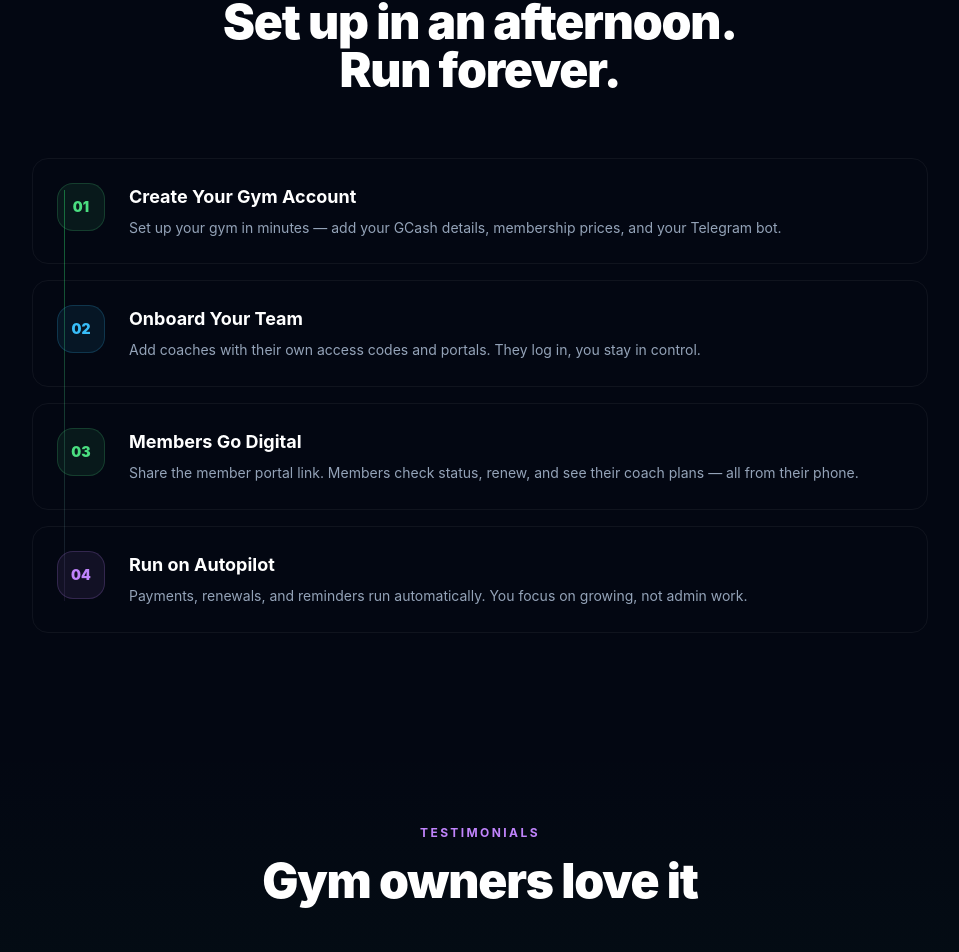
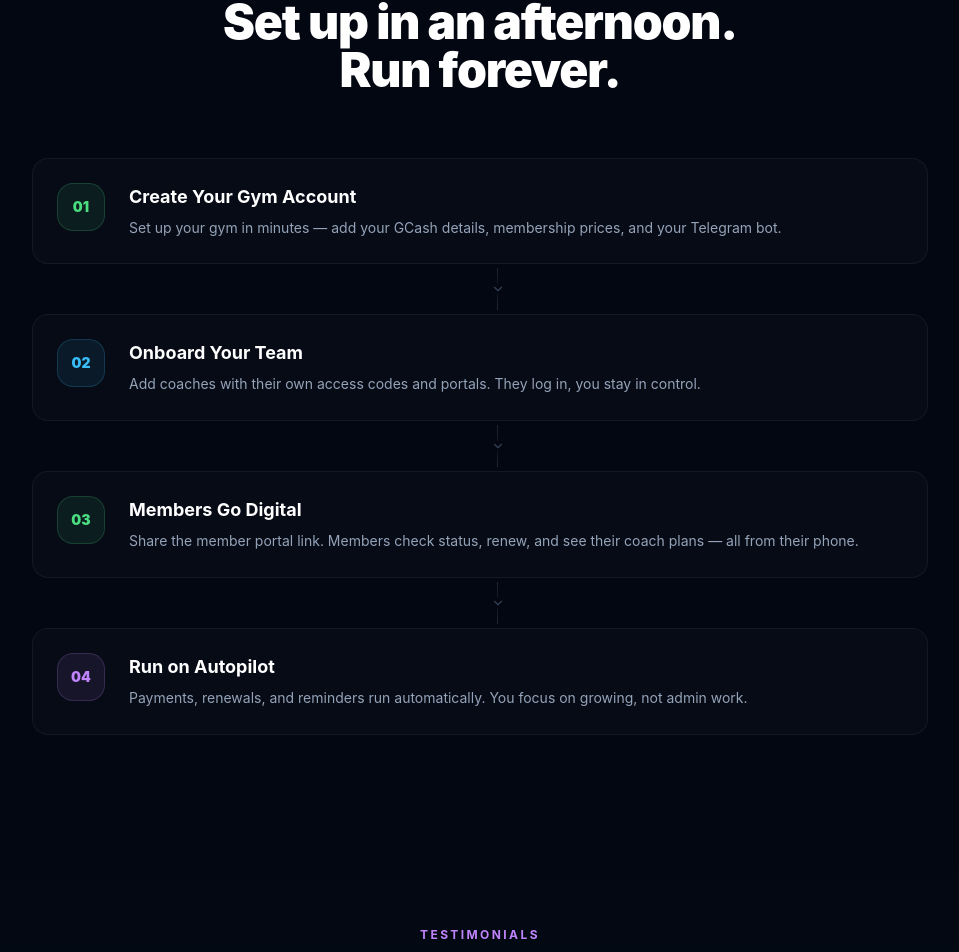
Before and after one commit to 1997xjustin12/madeforgyms, a React (Vite) app: page / in a window 1280 px wide. Shown: the part 2669-3621 px from the top of the page, without its empty margins (160-1119 px from the left). Built offline with nearby package versions, Linux system fonts and the light colour scheme; no server answers.

Commit message:
fix pricing for the promotion

```diff
--- a/src/pages/MadeForGyms.jsx
+++ b/src/pages/MadeForGyms.jsx
@@ -10,7 +10,7 @@ import {
 /* ── MadeForGyms logo ───────────────────────────────────────── */
 // Desktop: wide horizontal (2160×480). Mobile: stacked square (1200×960).
 function MFGLogo({ height = 36, mobileHeight }) {
-  const mh = mobileHeight ?? Math.round(height * 1.1);
+  const mh = mobileHeight ?? Math.max(64, Math.round(height * 1.6));
   const desktopW = Math.round(height * (2160 / 480));
   const mobileW  = Math.round(mh   * (1200 / 960));
   return (
@@ -189,7 +189,7 @@ export default function MadeForGyms() {
       }`}>
         <div className="max-w-7xl mx-auto px-5 sm:px-8 h-16 flex items-center justify-between">
           <div className="flex items-center">
-            <MFGLogo height={38} />
+            <MFGLogo height={38} mobileHeight={72} />
           </div>
 
           <div className="hidden md:flex items-center gap-8">
@@ -601,13 +601,12 @@ export default function MadeForGyms() {
             </h2>
           </Reveal>
 
-          <div className="relative space-y-4">
-            {/* Vertical line */}
-            <div className="absolute left-8 top-8 bottom-8 w-px hidden md:block" style={{ background: 'linear-gradient(180deg, rgba(34,197,94,0.5), rgba(192,132,252,0.1))' }} />
-
+          <div className="relative">
             {STEPS.map(({ num, color, title, desc }, i) => (
               <Reveal key={num} delay={i * 100}>
-                <div className="flex items-start gap-6 p-6 rounded-2xl border border-white/5 bg-white/2 hover:bg-white/4 hover:border-white/10 transition-all group">
+                {/* Step card */}
+                <div className="flex items-start gap-6 p-6 rounded-2xl border border-white/5 hover:border-white/10 transition-all group"
+                  style={{ background: 'rgba(255,255,255,0.02)' }}>
                   <div className="w-12 h-12 rounded-2xl flex items-center justify-center text-sm font-black shrink-0 transition-transform group-hover:scale-110"
                     style={{ background: `${color}15`, color, border: `1px solid ${color}30` }}>
                     {num}
@@ -617,6 +616,15 @@ export default function MadeForGyms() {
                     <p className="text-slate-400 text-sm leading-relaxed">{desc}</p>
                   </div>
                 </div>
+
+                {/* Connector — shown between steps, not after the last */}
+                {i < STEPS.length - 1 && (
+                  <div className="flex flex-col items-center my-1" style={{ marginLeft: '35px' }}>
+                    <div className="w-px h-4" style={{ background: 'linear-gradient(180deg, rgba(255,255,255,0.12), rgba(255,255,255,0.06))' }} />
+                    <ChevronRight size={14} className="text-slate-700 rotate-90 -my-0.5" />
+                    <div className="w-px h-4" style={{ background: 'linear-gradient(180deg, rgba(255,255,255,0.06), rgba(255,255,255,0.12))' }} />
+                  </div>
+                )}
               </Reveal>
             ))}
           </div>
@@ -829,7 +837,7 @@ export default function MadeForGyms() {
 
               <div className="relative">
                 <div className="flex items-center justify-center mx-auto mb-8">
-                  <MFGLogo height={72} mobileHeight={110} />
+                  <MFGLogo height={72} mobileHeight={140} />
                 </div>
 
                 <h2 className="text-4xl sm:text-5xl md:text-6xl font-black tracking-tight mb-6 leading-tight">
@@ -858,7 +866,7 @@ export default function MadeForGyms() {
         <div className="max-w-6xl mx-auto">
           <div className="flex flex-col sm:flex-row items-center justify-between gap-8 mb-8">
             <div className="flex items-center gap-2">
-              <MFGLogo height={34} />
+              <MFGLogo height={34} mobileHeight={64} />
               <p className="text-slate-600 text-xs">madeforgyms.com</p>
             </div>
 
```
